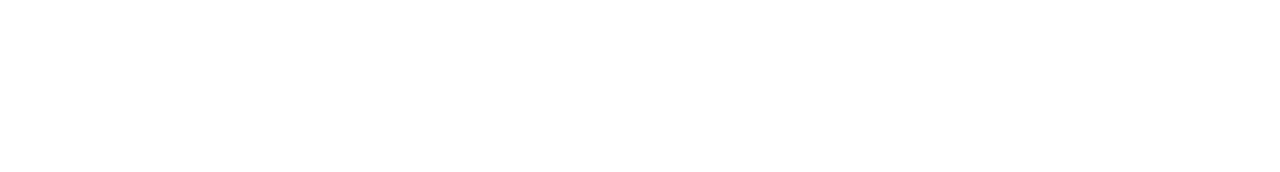
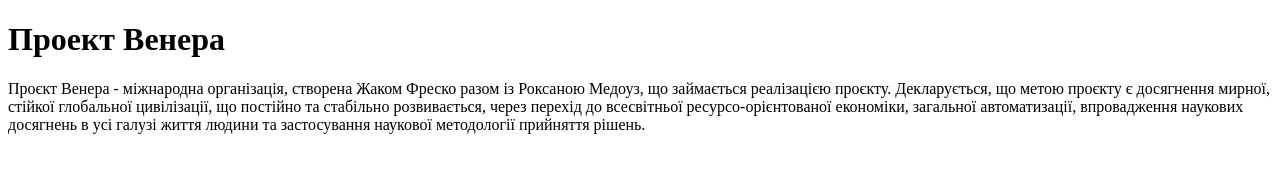
Before and after one commit to Svyatoslav334/Praktuka, a plain HTML site: page index.html in a window 1280 px wide. Drawn offline with Linux system fonts and the light colour scheme.

Commit message:
Updated index.html

```diff
--- a/index.html
+++ b/index.html
@@ -3,9 +3,10 @@
 <head>
     <meta charset="UTF-8">
     <meta name="viewport" content="width=device-width, initial-scale=1.0">
-    <title>Document</title>
+    <title>Проект Венера</title>
 </head>
 <body>
-
+    <h1>Проект Венера</h1>
+    <p>Проєкт Венера - міжнародна організація, створена Жаком Фреско разом із Роксаною Медоуз, що займається реалізацією проєкту. Декларується, що метою проєкту є досягнення мирної, стійкої глобальної цивілізації, що постійно та стабільно розвивається, через перехід до всесвітньої ресурсо-орієнтованої економіки, загальної автоматизації, впровадження наукових досягнень в усі галузі життя людини та застосування наукової методології прийняття рішень.</p>
 </body>
 </html>
```
